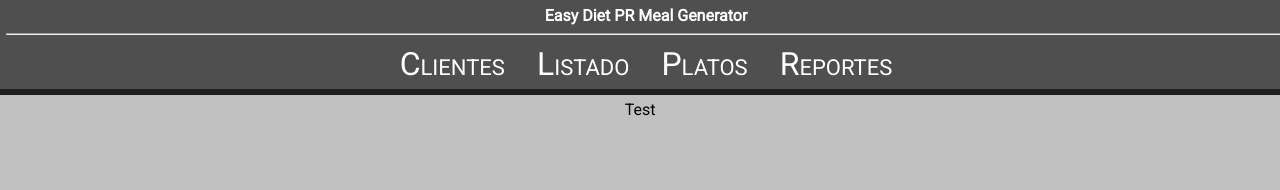
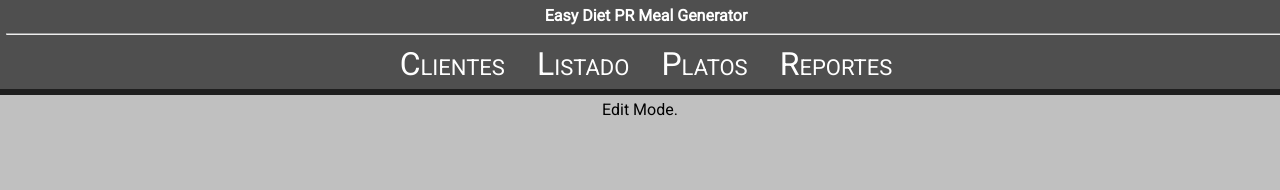
Before and after one commit to developer787/easydiet_frontend, a React (Create React App) app: page /editar/1 in a window 1280 px wide. Shown: the top 190 px of the page. Built offline with nearby package versions, Linux system fonts and the light colour scheme; the HTML template or start-up script is replaced by a standard one.

Commit message:
more edits

```diff
--- a/src/components/EditarCliente.js
+++ b/src/components/EditarCliente.js
@@ -3,7 +3,7 @@ import './NewCustomerForm.css'
 import SubmitButton from './SubmitButton'
 import Checkbox from './Checkbox'
 
-class NewCustomerForm extends React.Component {
+class EditarCliente extends React.Component {
   constructor(props) {
     super(props)
     this.state = {
@@ -13,14 +13,20 @@ class NewCustomerForm extends React.Component {
       ul: 'aligned',
       response: {}
     }
+    this.editar = this.editar.bind(this)
+  }
+  editar(){
+    return (
+      <div>Edit Mode.</div>
+    )
   }
   render(){
     return (
       <div>
-      Test
+      {this.editar()}
       </div>
     )
   }
 }
 
-export default NewCustomerForm
+export default EditarCliente
```
